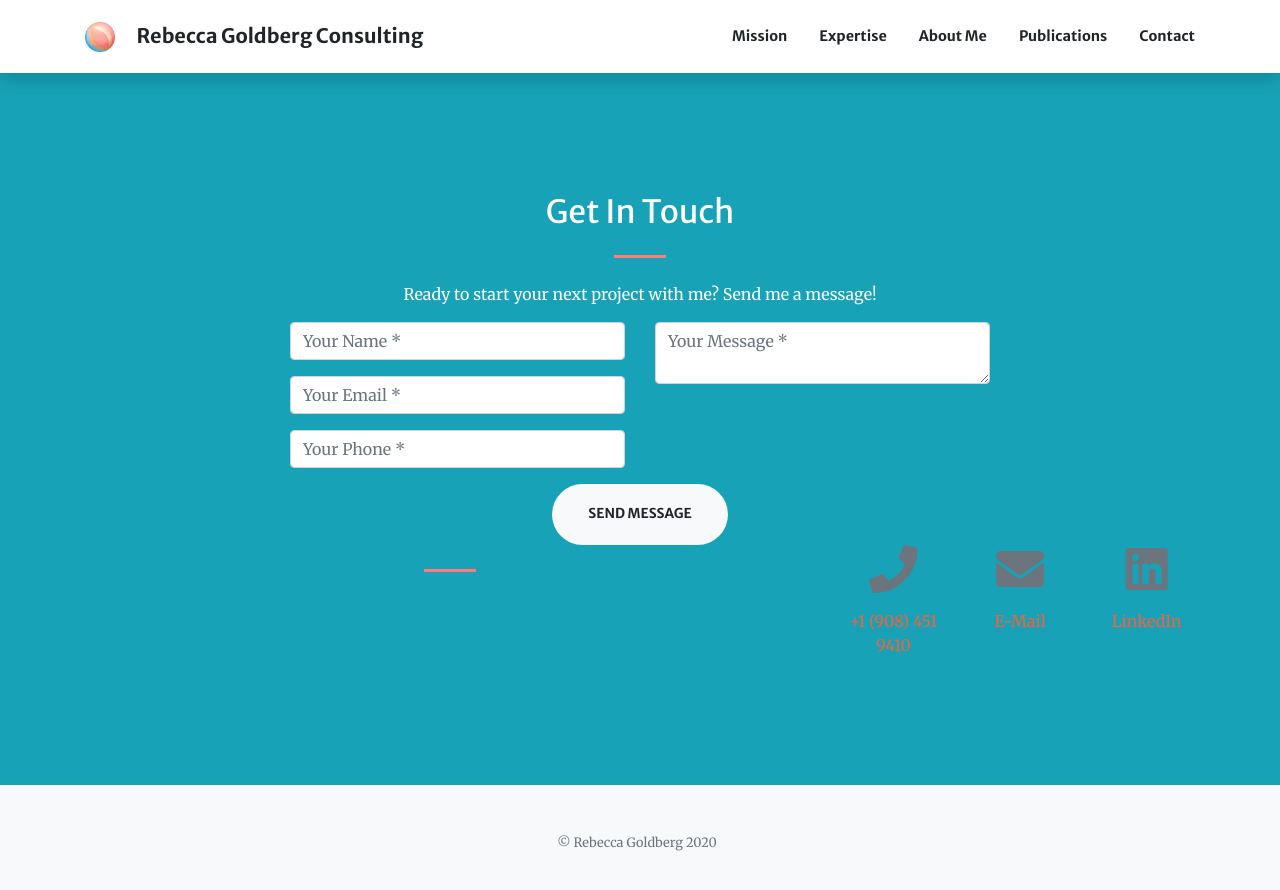
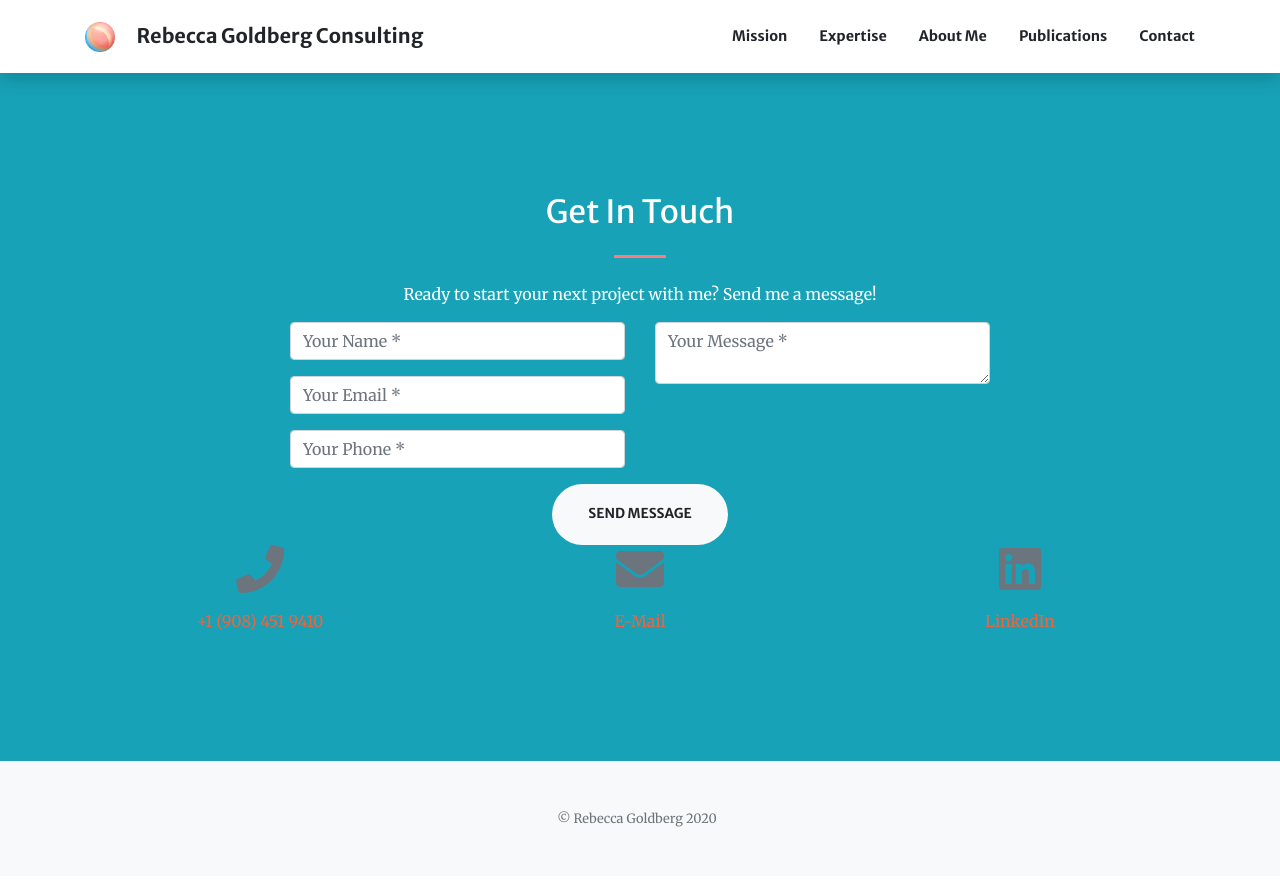
Before and after one commit to rebeccagoldberg/rebeccagoldberg.github.io, a Jekyll site: the page built from index.md, in a window 1280 px wide and 900 px high, scrolled down 4410 px. Shown: the top 890 px of the window. Built offline with Jekyll 4.4.1, drawn with Linux system fonts in a browser that asks for light colours.

Commit message:
Update contact.html

```diff
--- a/_includes/contact.html
+++ b/_includes/contact.html
@@ -42,11 +42,6 @@
       </div>
     </div>
     <div class="row justify-content-center">
-       <div class="col-lg-8 text-center">
-      <hr class="divider my-4">
-        <p>{{ section.text2 }}</p>
-         </div>
-      <br/>
       {% for action in section.actions %}
       {% assign fa = action.icon_type | default: "fas" %}
       <div class="col ml-auto text-center">
```
